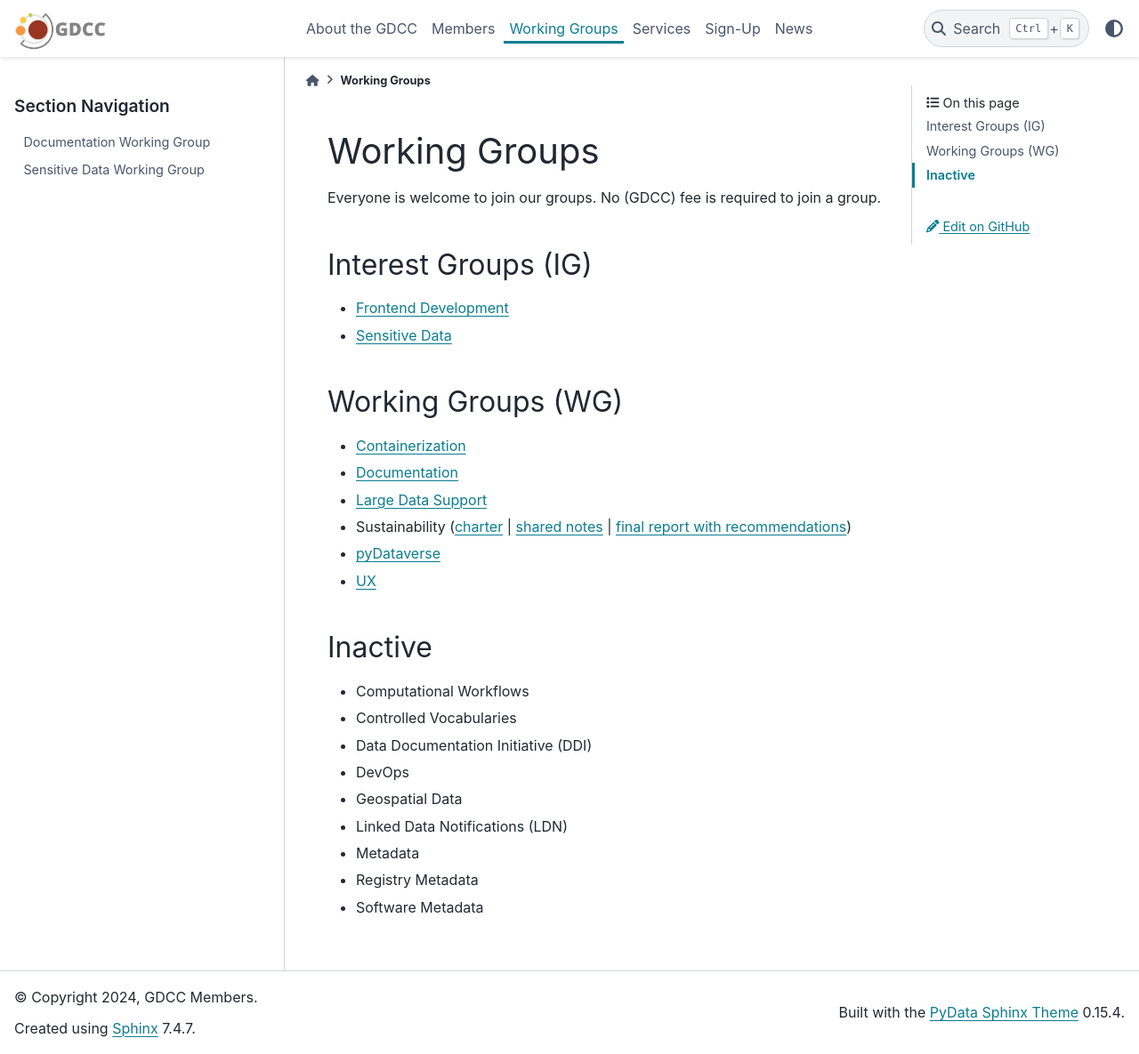
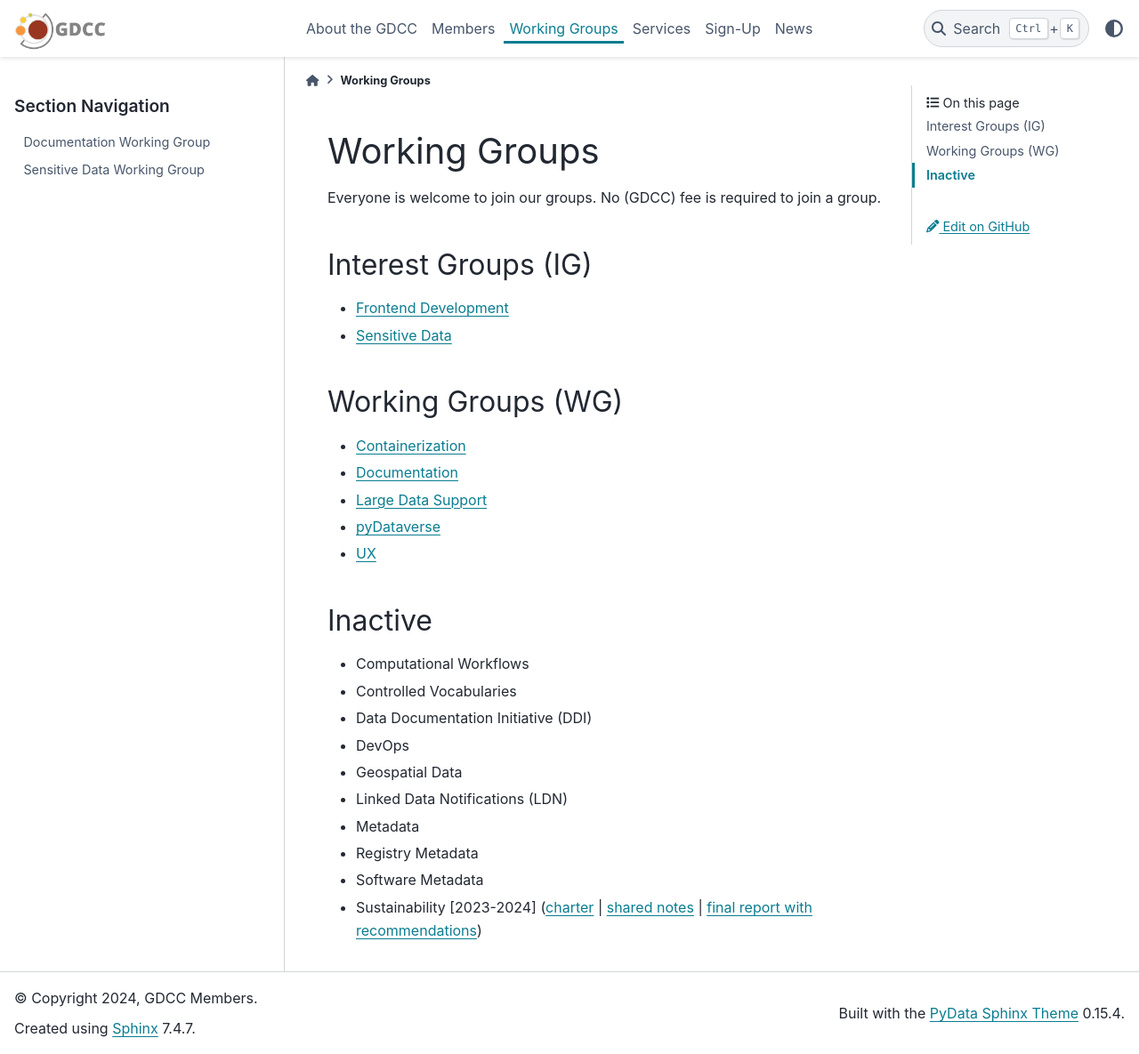
Before and after one commit to gdcc/www.gdcc.io, a Sphinx documentation site: the page built from source/working-groups.md, in a window 1280 px wide and 1185 px high. Shown: the whole window at 89% size. Built offline with Sphinx 7.4.7 and the PyData theme 0.15.4, drawn with Linux system fonts in a browser that asks for light colours; some of the changed lines change nothing that is shown.

Commit message:
Update working-groups.md to move sustainability WG to inactive
Moves WG sustainability to inactive & adds runtime

````diff
--- a/source/working-groups.md
+++ b/source/working-groups.md
@@ -10,7 +10,6 @@ Everyone is welcome to join our groups. No (GDCC) fee is required to join a grou
 - [Containerization](https://ct.gdcc.io)
 - [Documentation](working-groups/documentation)
 - [Large Data Support](https://dataverse.zulipchat.com/#narrow/stream/432390-large-data)
-- Sustainability ([charter](https://docs.google.com/document/d/17zp7hBy4OeprpZ4cL2YwuhpRL9li-7j_OCjYE0MYC1k/edit?usp=sharing) | [shared notes](https://docs.google.com/document/d/1uBCeLOkHuW0BHMdMbAT3zh8gsaPFWHR1NCTVAR7Xh_A/edit?usp=sharing) | [final report with recommendations](https://doi.org/10.5281/zenodo.13981770))
 - [pyDataverse](https://py.gdcc.io)
 - [UX](https://docs.google.com/document/d/1Y9-8N_7Ssl9EDk7M1KEzu41tu-hc60XWS6aglDG1_X0/edit?usp=sharing)
 
@@ -24,6 +23,7 @@ Everyone is welcome to join our groups. No (GDCC) fee is required to join a grou
 - Metadata
 - Registry Metadata
 - Software Metadata
+- Sustainability [2023-2024] ([charter](https://docs.google.com/document/d/17zp7hBy4OeprpZ4cL2YwuhpRL9li-7j_OCjYE0MYC1k/edit?usp=sharing) | [shared notes](https://docs.google.com/document/d/1uBCeLOkHuW0BHMdMbAT3zh8gsaPFWHR1NCTVAR7Xh_A/edit?usp=sharing) | [final report with recommendations](https://doi.org/10.5281/zenodo.13981770))
 
 ```{toctree}
 :hidden:
````
